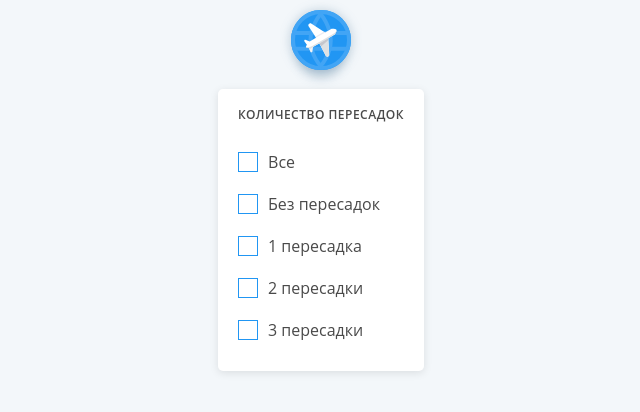
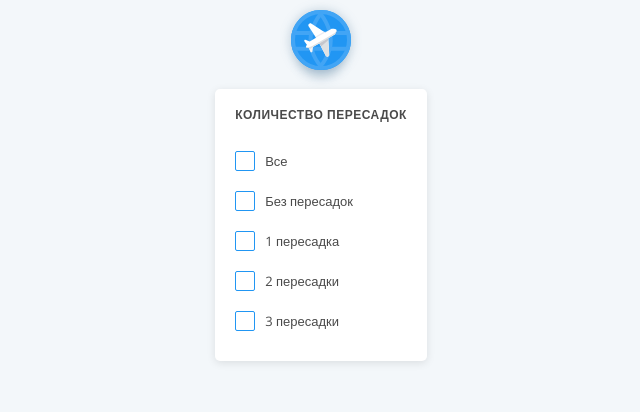
Before and after one commit to DenisEgorov200/Aviasales-js, a website built with Vite: page index.html in a window 1280 px wide. Shown: the whole page, without its empty margins (319-959 px from the left). Built offline with nearby package versions, Linux system fonts and the light colour scheme.

Commit message:
feat(font): add font

```diff
--- a/index.html
+++ b/index.html
@@ -4,6 +4,12 @@
     <meta charset="UTF-8" />
     <link rel="icon" type="image/svg+xml" href="/vite.svg" />
     <link rel="stylesheet" href="./style.scss" />
+    <link rel="preconnect" href="https://fonts.googleapis.com" />
+    <link rel="preconnect" href="https://fonts.gstatic.com" crossorigin />
+    <link
+      href="https://fonts.googleapis.com/css2?family=Open+Sans:wght@400;600&display=swap"
+      rel="stylesheet"
+    />
     <meta name="viewport" content="width=device-width, initial-scale=1.0" />
     <title>Aviasales</title>
   </head>
--- a/src/assets/scss/blocks/sidebar.scss
+++ b/src/assets/scss/blocks/sidebar.scss
@@ -31,6 +31,12 @@
     cursor: pointer;
     transition: 0.2s;
 
+    font-family: $mainFont;
+    color: $primaryColor;
+    font-size: 13px;
+    font-weight: 400;
+    line-height: 20px;
+
     &:hover {
       background: $hoverColor;
     }
@@ -39,7 +45,6 @@
   &__checkbox {
     position: absolute;
     z-index: 2;
-    left: 0;
     width: 20px;
     height: 20px;
     opacity: 0;
@@ -52,6 +57,7 @@
     width: 20px;
     height: 20px;
     border: 1px solid $blueColor;
+    border-radius: 2px;
     cursor: pointer;
     margin: 0 10px 0 0;
 
@@ -64,12 +70,12 @@
       display: block;
       width: 10px;
       height: 10px;
-      background: $blackColor;
+      background: $blueColor;
       opacity: 0;
     }
   }
 
-  .sidebar__checkbox:checked + .sidebar__checkmark {
+  &__checkbox:checked + &__checkmark::before {
     opacity: 1;
   }
 }
```
